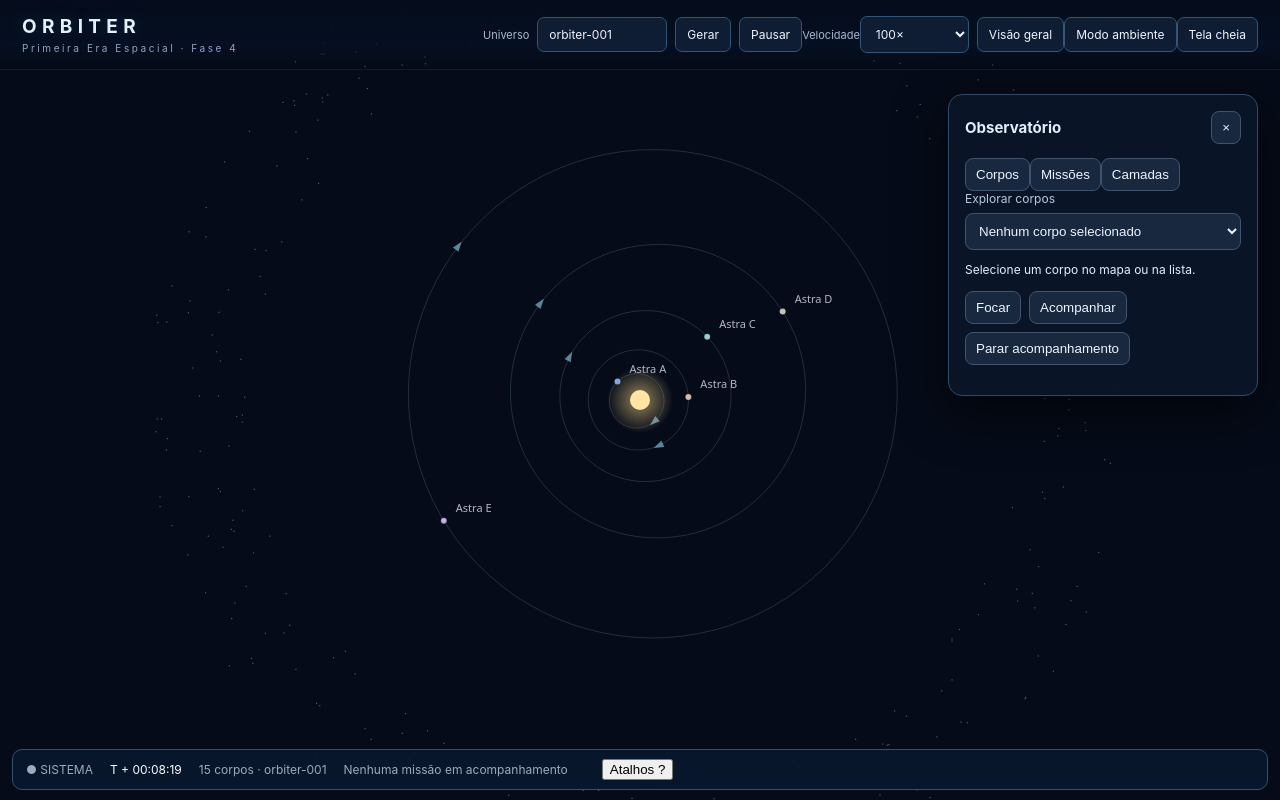
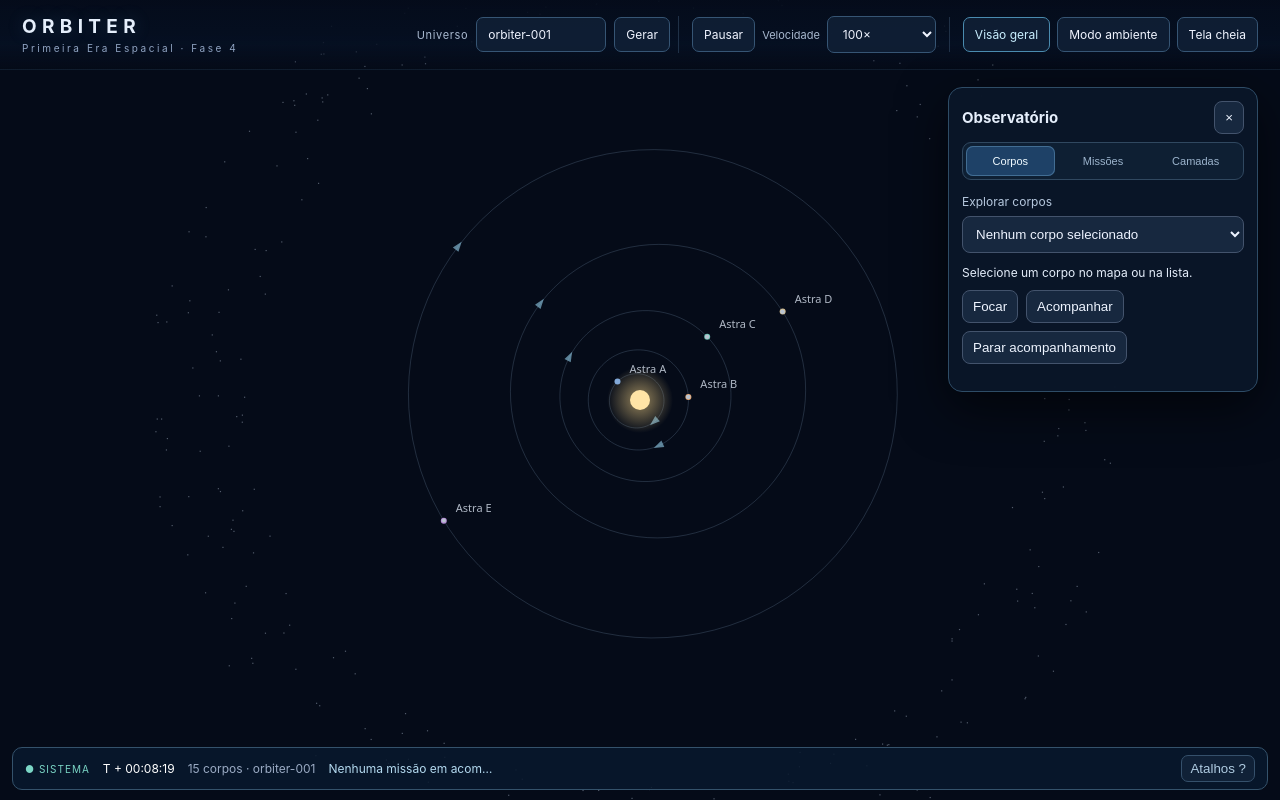
Before and after one commit to RrR2010/orbiter, a website built with Vite: page index.html in a window 1280 px wide. Built offline with nearby package versions, Linux system fonts and the light colour scheme.

Commit message:
style(phase4): integrated top controls, observatory navigation and status console

```diff
--- a/src/style.css
+++ b/src/style.css
@@ -79,3 +79,34 @@
 .flight-spotlight.cinematic{border-color:#e3b96b;box-shadow:0 0 35px #d6a95a42,0 10px 35px #0009;animation:mission-reveal .36s ease-out}
 @keyframes mission-reveal{from{opacity:0;transform:translate(-50%,12px) scale(.97)}to{opacity:1;transform:translate(-50%,0) scale(1)}}
 @media(prefers-reduced-motion:reduce){.ui-idle .hud,.ui-idle .info,.ui-idle .observatory,.ui-idle .mission-hud,.ui-idle .launch-agenda{transition:none}.flight-spotlight.cinematic{animation:none}}
+
+
+/* Phase 4 holistic UX: each surface has one job. */
+.hud{display:grid;grid-template-columns:auto minmax(0,1fr);gap:18px;align-items:center;min-height:69px}
+.controls{justify-content:flex-end;align-content:center}
+.control-group{display:flex;align-items:center;gap:7px;padding-left:13px;border-left:1px solid #38516b88}
+.controls>label[for="seed"]{letter-spacing:.06em}
+.time-controls{padding-right:5px}
+.view-controls button:first-child{border-color:#4a8baf;color:#c9efff}
+.observatory{top:87px;max-height:calc(100vh - 156px);padding:13px}
+.panel-heading{margin-bottom:8px}
+.observatory-tabs{display:grid;grid-template-columns:repeat(3,minmax(0,1fr));gap:4px;padding:3px;background:#0e1f33;border:1px solid #304860;border-radius:9px;margin-bottom:14px}
+.observatory-tabs button{font-size:11px;border:0;padding:9px 4px;background:transparent;color:#9cb4cd;border-radius:7px}
+.observatory-tabs button[aria-selected=true]{background:#1e4167;color:#f0faff;box-shadow:inset 0 0 0 1px #426d93}
+.observatory-tab-page{min-width:0}
+.observatory-tab-page[hidden]{display:none}
+.observatory-tab-page>.panel-actions{margin-top:10px}
+.observatory-tab-page #mission-feed{display:grid;gap:6px;margin-top:10px}
+.observatory-tab-page #mission-feed button{display:block;width:100%;text-align:left;border-color:#304a64}
+.observatory-tab-page #civilization{color:#a5b9ce;font-size:11px;line-height:1.55}
+.observatory-tab-page #space-program-section{line-height:1.55}
+.observatory-tab-page .visual-controls{margin-top:14px}
+.status-console{z-index:4;bottom:10px;left:12px;right:12px;min-height:42px;padding:7px 12px;flex-wrap:nowrap;gap:13px}
+.status-console>span{white-space:nowrap}
+.status-system{font-size:10px;letter-spacing:.1em;color:#7bd6c6!important}
+.status-mission{color:#b4daf0!important;max-width:22ch;overflow:hidden;text-overflow:ellipsis}
+.status-console #status{overflow:hidden;text-overflow:ellipsis;max-width:30ch}
+.status-console .status-help{margin-left:auto;white-space:nowrap;padding:5px 8px;border:1px solid #35506b;background:#102137;color:#afcbe1;border-radius:7px;cursor:pointer;pointer-events:auto}
+.status-console .hint:not([hidden]){position:absolute;right:8px;bottom:calc(100% + 8px);max-width:min(700px,90vw);padding:12px 15px;background:#0c1e33f5;border:1px solid #36536d;border-radius:9px;color:#dbeafb;opacity:1;white-space:normal;box-shadow:0 10px 35px #000a}
+@media(max-width:1100px){.hud{grid-template-columns:1fr}.controls{justify-content:flex-start}.observatory{top:124px}.mission-hud{top:124px}.status-console{gap:8px}.status-system{display:none}}
+@media(max-width:760px){.controls{flex-wrap:wrap}.control-group{padding-left:6px}.observatory{top:157px;max-height:calc(100vh - 220px)}.mission-hud{top:157px}.status-console .status-mission{display:none}.status-console #status{max-width:20ch}.status-console{font-size:10px}}
```
